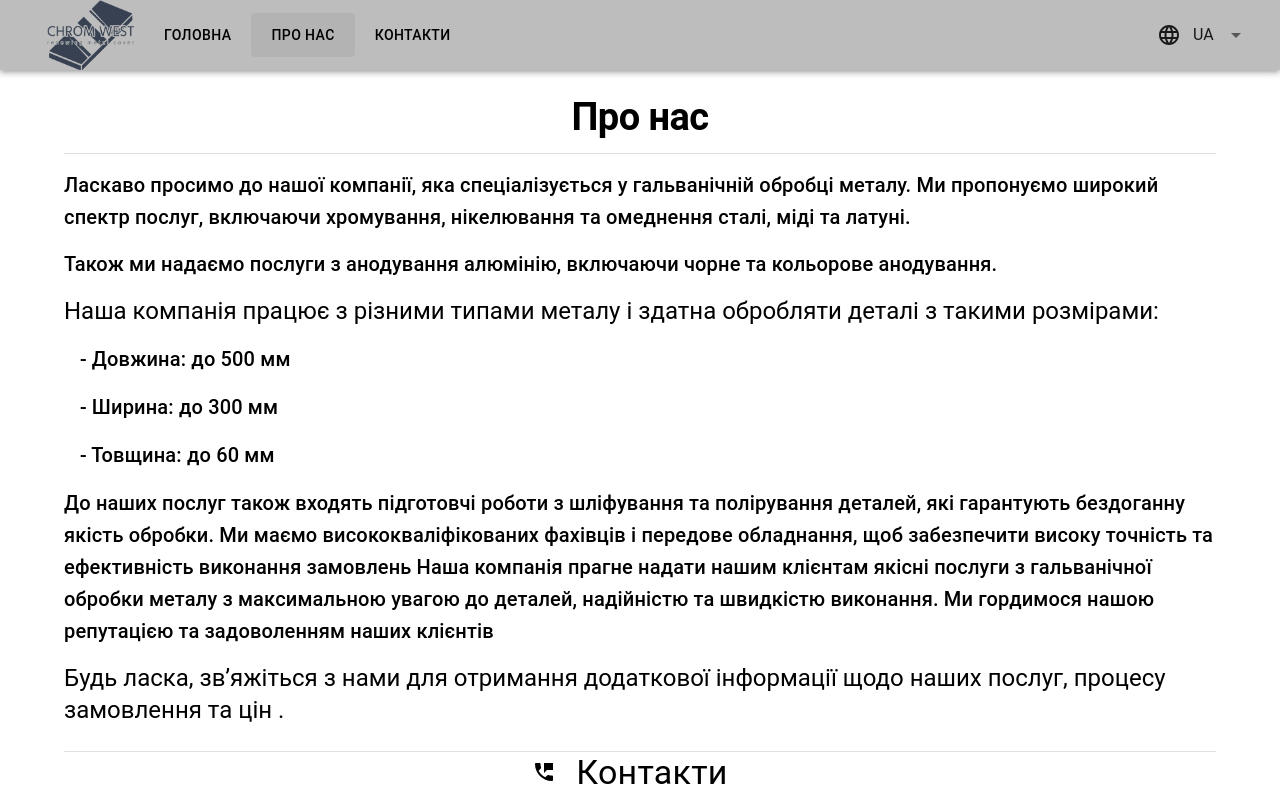
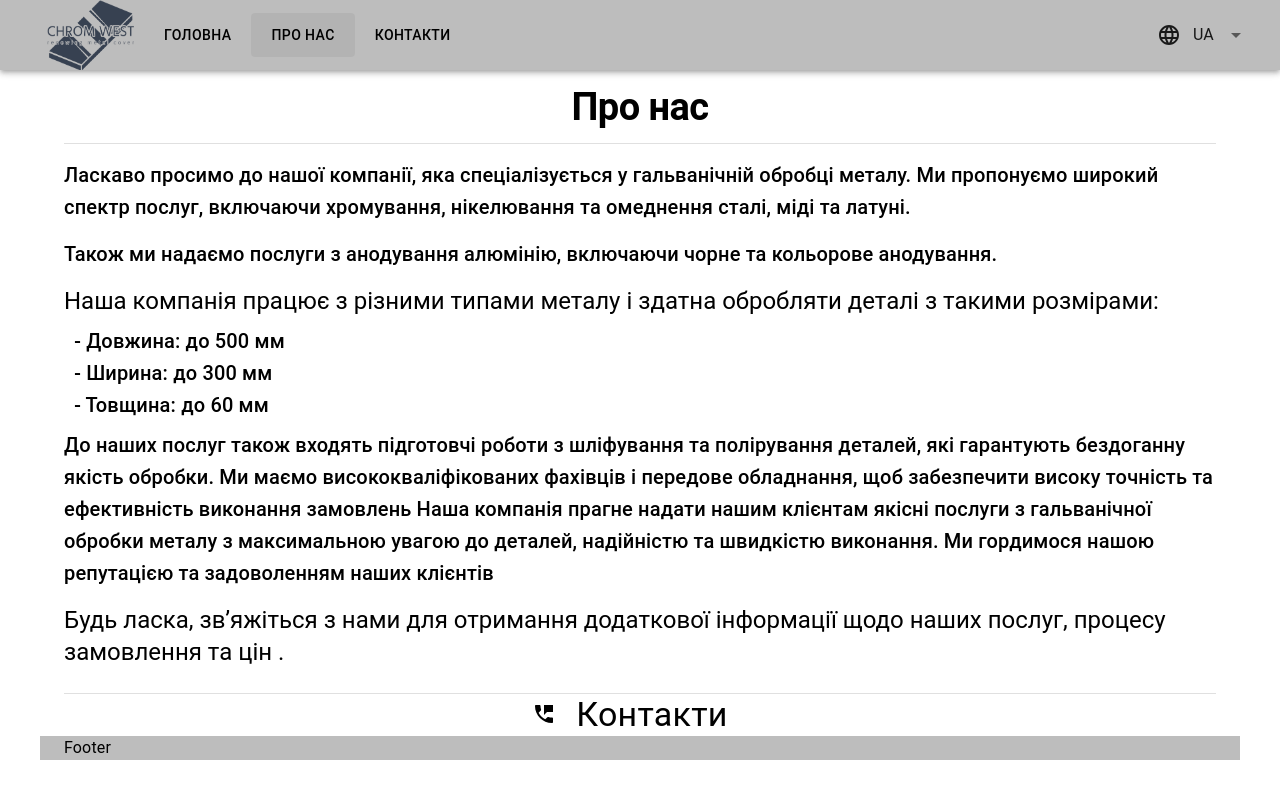
Before and after one commit to DimaBeley/ChromWest, a React (Create React App) app: page /about in a window 1280 px wide. Built offline with nearby package versions, Linux system fonts and the light colour scheme.

Commit message:
footer progress

```diff
--- a/src/App.js
+++ b/src/App.js
@@ -1,11 +1,12 @@
-import './index.css';
-import { BrowserRouter, Routes, Route } from "react-router-dom";
-import { HomePage, AboutPage, ContactPage } from './pages';
-import { Navbar } from "./components/Navbar";
-import "./translations/i18n";
+import './index.css'
+import { BrowserRouter, Routes, Route } from 'react-router-dom'
+import { HomePage, AboutPage, ContactPage } from './pages'
+import { Navbar } from './components/Navbar'
+import { Footer } from './components/Footer'
+import './translations/i18n'
 
 export const App = () => {
-    return  (
+  return (
     <BrowserRouter>
       <Navbar />
       <Routes>
@@ -13,6 +14,7 @@ export const App = () => {
         <Route path={'about'} element={<AboutPage />} />
         <Route path={'contact'} element={<ContactPage />} />
       </Routes>
+      <Footer />
     </BrowserRouter>
 
   )
--- a/src/components/About/About.js
+++ b/src/components/About/About.js
@@ -16,7 +16,7 @@ export const About = () => {
   const { t } = useTranslation()
   return (
     <Container maxWidth={'lg'}>
-      <Box sx={{ marginTop: '25px', width: '100%' }}>
+      <Box sx={{ marginTop: '15px', width: '100%' }}>
         <Typography variant={'h1'}
                     gutterBottom
                     sx={{ fontSize: '38px', textAlign: 'center', fontWeight: 'bold' }}>
@@ -35,19 +35,19 @@ export const About = () => {
           {t('aboutTextTypes')}
         </Typography>
         <List>
-          <ListItem>
-            <Typography variant={'h6'}>
-              - {t('aboutDimensionsLength')}
+          <ListItem sx={{ padding: '0' }}>
+            <Typography variant={'h6'} >
+              &nbsp;&nbsp;- {t('aboutDimensionsLength')}
             </Typography>
           </ListItem>
-          <ListItem>
+          <ListItem sx={{ padding: '0' }}>
             <Typography variant={'h6'}>
-              - {t('aboutDimensionsWidth')}
+              &nbsp;&nbsp;- {t('aboutDimensionsWidth')}
             </Typography>
           </ListItem>
-          <ListItem>
+          <ListItem sx={{ padding: '0' }}>
             <Typography variant={'h6'}>
-             - {t('aboutDimensionsThickness')}
+              &nbsp;&nbsp;- {t('aboutDimensionsThickness')}
             </Typography>
         </ListItem>
         </List>
--- a/src/components/Contact/Contact.js
+++ b/src/components/Contact/Contact.js
@@ -73,17 +73,6 @@ export const Contact = () => {
                 </ListItemButton>
               </Tooltip>
             </ListItem>
-            <ListItem disablePadding divider>
-              <Tooltip title={t('clickToCopy')} placement="right">
-                <ListItemButton sx={{ display: 'flex', justifyContent: 'space-between' }}
-                                onClick={() => copyValue(ContactData.numbers.VasilyNumber)}>
-                  <Typography>
-                      {t('vasily')}:
-                  </Typography>
-                  <Typography>{ContactData.numbers.VasilyText}</Typography>
-                </ListItemButton>
-              </Tooltip>
-              </ListItem>
             <ListSubheader sx={{ fontSize: '25px', fontWeight: 'bold' }}>
               <MailIcon sx={{ marginRight: '15px' }} />
               {t('email')}
--- a/src/components/Contact/index.js
+++ b/src/components/Contact/index.js
@@ -1 +1 @@
-export { Contact } from './Contact';
+export { Contact } from './Contact'
--- /dev/null
+++ b/src/components/Footer/Footer.js
@@ -0,0 +1,14 @@
+import { Container, Box, Typography } from '@mui/material'
+import { ThemeConstants } from '../../constants'
+
+export const Footer = () => {
+  return (
+    <Container sx={{ backgroundColor: ThemeConstants.primaryColor }}>
+      <Box>
+        <Typography>
+          Footer
+        </Typography>
+      </Box>
+    </Container>
+  )
+}
--- /dev/null
+++ b/src/components/Footer/index.js
@@ -0,0 +1 @@
+export { Footer } from './Footer'
--- a/src/components/Home/index.js
+++ b/src/components/Home/index.js
@@ -1 +1 @@
-export { Home } from './Home';
+export { Home } from './Home'
--- a/src/components/Navbar/LogoDesktop.js
+++ b/src/components/Navbar/LogoDesktop.js
@@ -11,7 +11,6 @@ export const LogoDesktop = () => {
             backgroundSize: 'cover',
             width: '120px'
           }}>
-
      </Box>
   )
 }
--- a/src/components/Navbar/theme.js
+++ b/src/components/Navbar/theme.js
@@ -1,12 +1,13 @@
 import { createTheme } from '@mui/material/styles'
+import { ThemeConstants } from '../../constants'
 
 export const Theme = createTheme({
   palette: {
     primary: {
-      main: '#bdbdbd'
+      main: ThemeConstants.primaryColor
     },
     secondary: {
-      main: '#9e9e9e'
+      main: ThemeConstants.secondaryColor
     }
   },
   components: {
--- a/src/constants/index.js
+++ b/src/constants/index.js
@@ -6,11 +6,13 @@ export const LANGUAGES = [
 export const ContactData = {
   numbers: {
     OleksandrText: '+38(097)-874-5537',
-    OleksandrNumber: '+380978745537',
-
-    VasilyText: '+38(050)-587-0440',
-    VasilyNumber: '+380505870440'
+    OleksandrNumber: '+380978745537'
   },
   address: 'Mukachevo, 123 str, 42',
   email: 'beleiTest@gmail.com'
 }
+
+export const ThemeConstants = {
+  primaryColor: '#bdbdbd',
+  secondaryColor: '#9e9e9e'
+}
```
Lines whose indentation alone changed are shown as unchanged.
